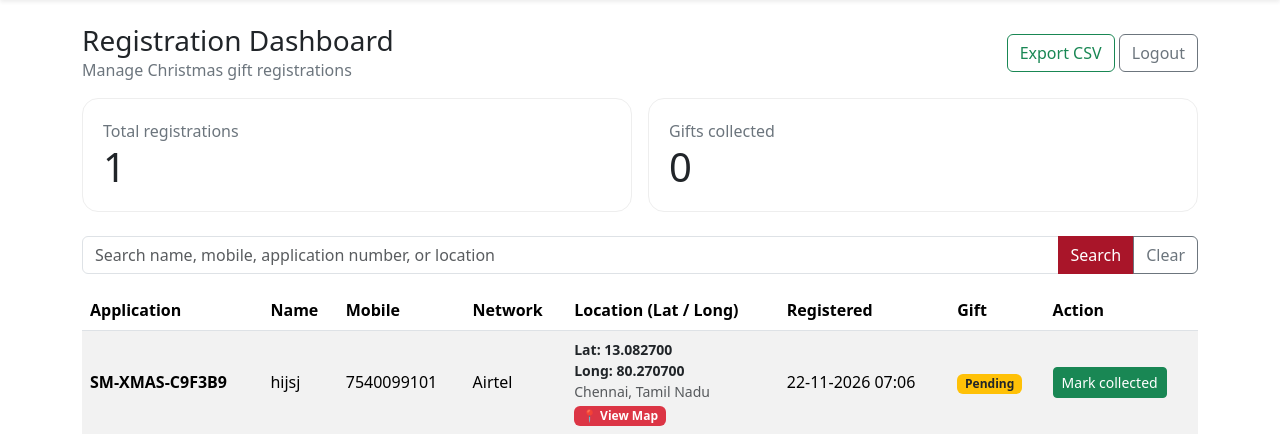
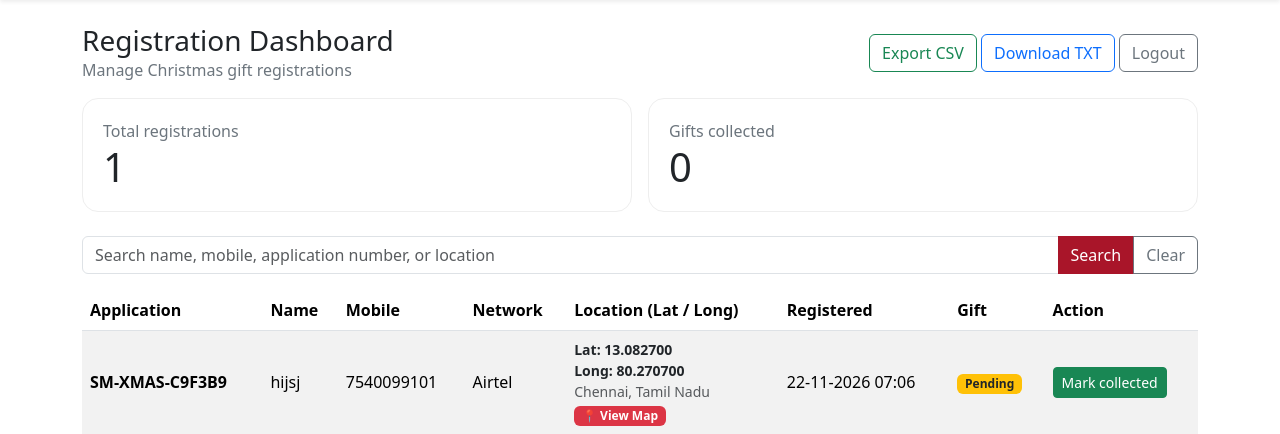
Before and after one commit to parthi952/supremeMobiles, a Flask app: page /admin in a window 1280 px wide. Shown: the part 66-500 px from the top of the page. Run offline with Flask 3, Linux system fonts and the light colour scheme; the visitor is signed in with stand-in values (Sample User, id 1).

Commit message:
Add automatic text file storage and download

```diff
--- a/app.py
+++ b/app.py
@@ -69,6 +69,14 @@ def register():
             )
             db.session.add(item)
             db.session.commit()
+
+            # Automatically save/append to plain text file
+            try:
+                with open("registrations.txt", "a", encoding="utf-8") as f:
+                    f.write(f"App: {app_no} | Name: {name} | Mobile: {mobile} | Network: {network} | Location: {location} | Lat: {latitude} | Long: {longitude} | Date: {datetime.now().strftime('%Y-%m-%d %H:%M:%S')}\n")
+            except Exception:
+                pass
+
             return render_template("success.html", item=item)
         return redirect(url_for("register"))
     return render_template("register.html")
@@ -132,6 +140,16 @@ def export_csv():
     return Response(output.getvalue(), mimetype="text/csv",
                     headers={"Content-Disposition": "attachment; filename=supreme_registrations.csv"})
 
+@app.route("/admin/export/txt")
+@admin_required
+def export_txt():
+    output = io.StringIO()
+    output.write("=== SUPREME MOBILES REGISTRATIONS ===\n\n")
+    for item in Registration.query.order_by(Registration.created_at.desc()).all():
+        output.write(f"App: {item.application_no} | Name: {item.name} | Mobile: {item.mobile} | Network: {item.network} | Location: {item.location or 'N/A'} | Lat: {item.latitude or 'N/A'} | Long: {item.longitude or 'N/A'} | Date: {item.created_at.strftime('%Y-%m-%d %H:%M')}\n")
+    return Response(output.getvalue(), mimetype="text/plain; charset=utf-8",
+                    headers={"Content-Disposition": "attachment; filename=registrations.txt"})
+
 with app.app_context():
     db.create_all()
     # Lightweight auto-migration to add new columns to existing SQLite DB
--- /dev/null
+++ b/registrations.txt
@@ -0,0 +1 @@
+App: SM-XMAS-C9F3B9 | Name: hijsj | Mobile: 7540099101 | Network: Airtel | Location: Chennai, Tamil Nadu | Lat: 13.082700 | Long: 80.270700 | Date: 2026-11-22 07:06:37.514672
--- a/templates/admin.html
+++ b/templates/admin.html
@@ -1,6 +1,6 @@
 {% extends "base.html" %}{% block title %}Admin Dashboard · Supreme Mobiles{% endblock %}
 {% block content %}
-<div class="d-flex justify-content-between align-items-center flex-wrap gap-2 mb-3"><div><h1 class="h3 mb-0">Registration Dashboard</h1><div class="text-secondary">Manage Christmas gift registrations</div></div><div><a class="btn btn-outline-success" href="{{ url_for('export_csv') }}">Export CSV</a> <a class="btn btn-outline-secondary" href="{{ url_for('admin_logout') }}">Logout</a></div></div>
+<div class="d-flex justify-content-between align-items-center flex-wrap gap-2 mb-3"><div><h1 class="h3 mb-0">Registration Dashboard</h1><div class="text-secondary">Manage Christmas gift registrations</div></div><div><a class="btn btn-outline-success" href="{{ url_for('export_csv') }}">Export CSV</a> <a class="btn btn-outline-primary" href="{{ url_for('export_txt') }}">Download TXT</a> <a class="btn btn-outline-secondary" href="{{ url_for('admin_logout') }}">Logout</a></div></div>
 <div class="row g-3 mb-4"><div class="col-md-6"><div class="stat-card"><div class="text-secondary">Total registrations</div><div class="display-6">{{ total }}</div></div></div><div class="col-md-6"><div class="stat-card"><div class="text-secondary">Gifts collected</div><div class="display-6">{{ collected }}</div></div></div></div>
 <form class="input-group mb-3"><input class="form-control" name="q" value="{{ q }}" placeholder="Search name, mobile, application number, or location"><button class="btn btn-danger">Search</button><a class="btn btn-outline-secondary" href="{{ url_for('admin_dashboard') }}">Clear</a></form>
 <div class="table-responsive"><table class="table table-striped align-middle"><thead><tr><th>Application</th><th>Name</th><th>Mobile</th><th>Network</th><th>Location (Lat / Long)</th><th>Registered</th><th>Gift</th><th>Action</th></tr></thead><tbody>
```
